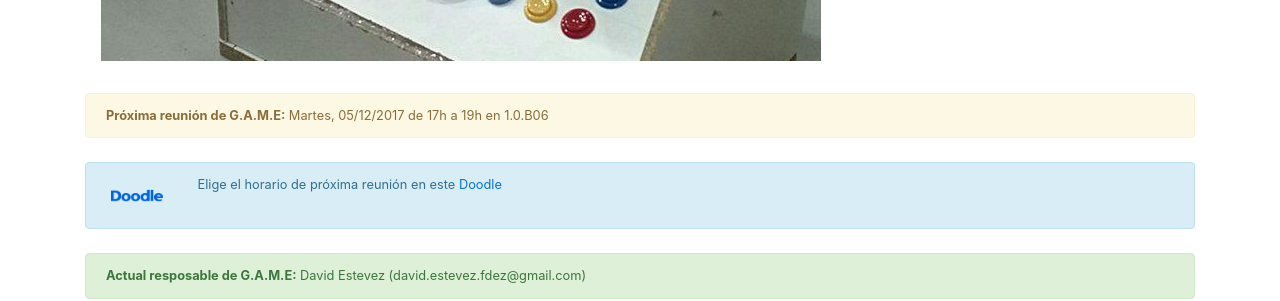
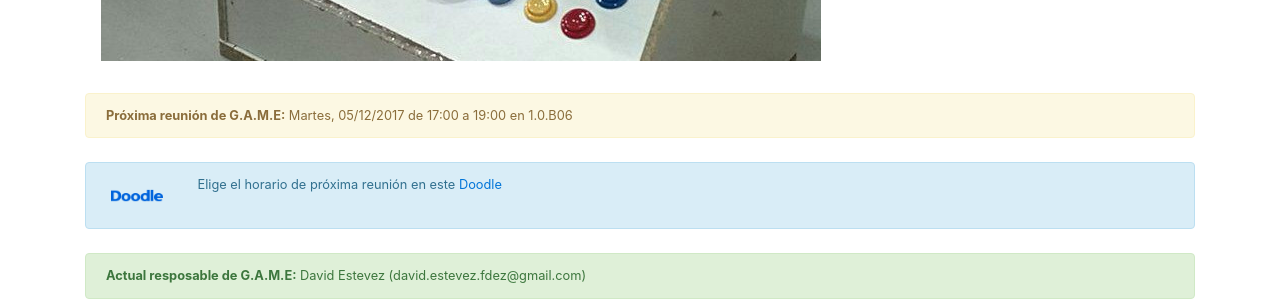
Before and after one commit to asrob-uc3m/asrob-uc3m.github.io, a Jekyll site: the page built from _workgroups/2017-05-28-game.markdown, in a window 1280 px wide and 900 px high, scrolled down 1053 px. Shown: the part 152-453 px from the top of the window. Built offline with Jekyll 4.4.1, drawn with Linux system fonts in a browser that asks for light colours.

Commit message:
Trying to trigger a refesh in github raw file

```diff
--- a/_workgroups/2017-05-28-game.markdown
+++ b/_workgroups/2017-05-28-game.markdown
@@ -9,7 +9,7 @@ layout: workgroup
 manager: David Estevez
 manager_email: david.estevez.fdez@gmail.com
 name: G.A.M.E
-next_meeting: Martes, 05/12/2017 de 17h a 19h en 1.0.B06
+next_meeting: Martes, 05/12/2017 de 17:00 a 19:00 en 1.0.B06
 next_meeting_doodle: https://doodle.com/poll/m9ybrpzgxgbe8gs3
 picture: /img/game.png
 picture_full: /img/game-full.jpg
```
